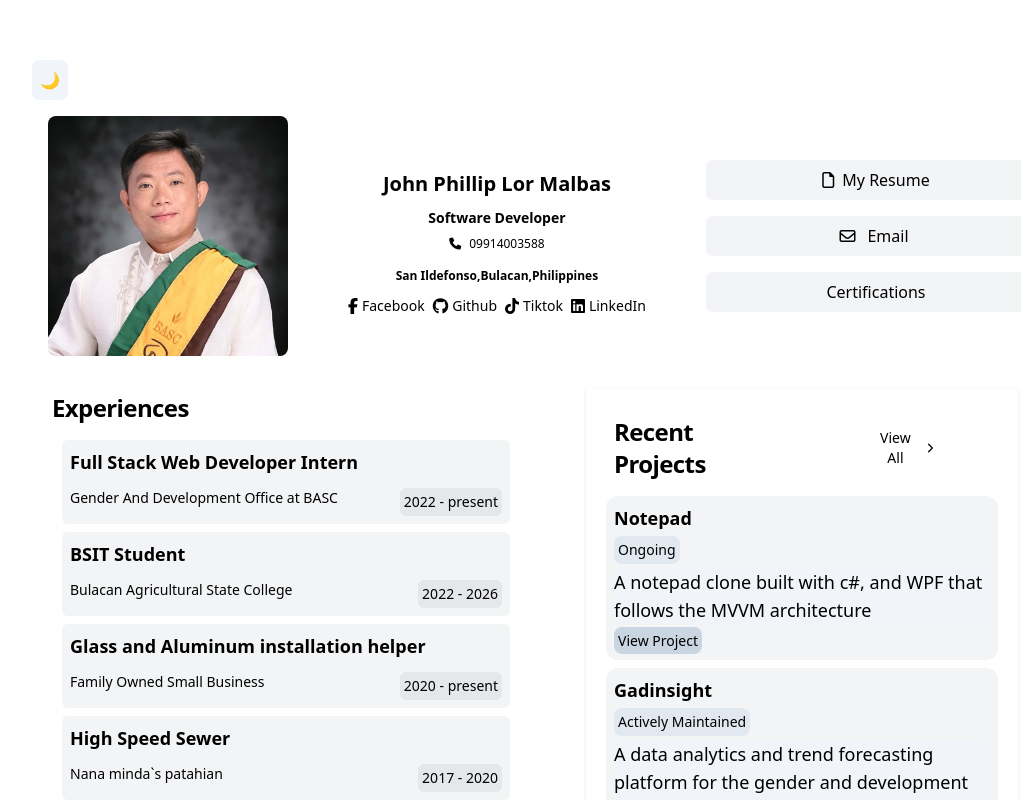
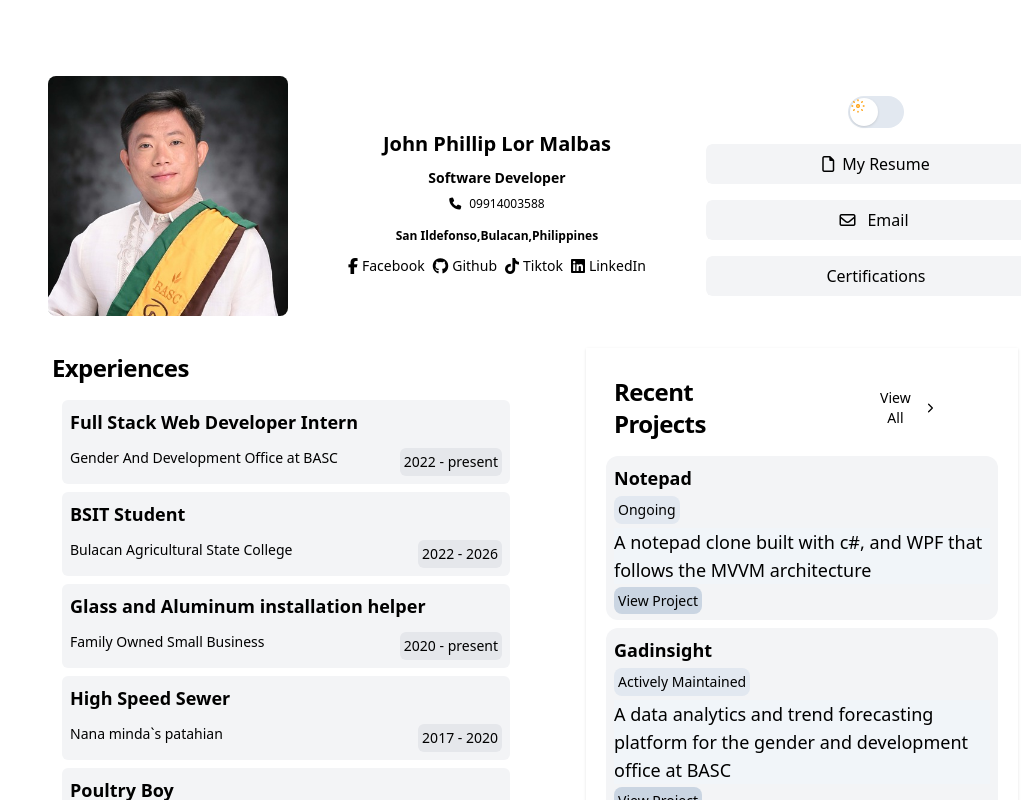
Before and after one commit to Zaido219/personal-portfolio, a React (Vite) app: page / in a window 1280 px wide. Shown: the top 800 px of the page, without its empty margins (96-1117 px from the left). Built offline with nearby package versions, Linux system fonts and the light colour scheme.

Commit message:
style:WIP dark mode implementation

```diff
--- a/src/App.css
+++ b/src/App.css
@@ -12,6 +12,14 @@
     to { transform: translateX(-100%); }
   }
 }
+
+/* global reset for the body when the root element has the .dark class */
+html.dark body{
+  background-color: black;
+  color:#f8fafc;
+}
+
+
 #root{
   overflow-y: hidden;
 }
--- a/src/components/ProfileHeader.jsx
+++ b/src/components/ProfileHeader.jsx
@@ -10,7 +10,6 @@ const ProfileHeader = () => {
 
   return (
     <>
-     <ThemeToggle/>
     <header className="flex flex-col md:flex-row md:gap-5 gap-4 p-1 md:p-2 items-center justify-center md:justify-between w-90 md:w-5xl overflow-hidden dark:bg-red-200">
       <div className="flex flex-col md:flex-row items-center p-2 md:gap-12">
         <section className="">
@@ -76,6 +75,7 @@ const ProfileHeader = () => {
         </section>
       </div>
       <section className="flex flex-col items-center w-86  gap-2 md:gap-4 p-1">
+        <ThemeToggle/>
         <ShineWrapperCard>
           <HoverCards>
             <div
--- a/src/components/ThemeToggle.jsx
+++ b/src/components/ThemeToggle.jsx
@@ -3,20 +3,63 @@ import React from 'react';
 import { useTheme } from '../hooks/useTheme';
 
 export const ThemeToggle = () => {
-  const { isDark, toggleTheme } = useTheme();
+  // Fix the destructuring footprint to map perfectly to your hook's return object
+  const { theme, toggleTheme } = useTheme();
+  const isDark = theme === 'dark';
 
   return (
     <button
       onClick={toggleTheme}
-      className="p-2 rounded-lg bg-slate-100 hover:bg-slate-200 dark:bg-slate-800 dark:hover:bg-slate-700 transition-colors duration-200"
-      aria-label="Toggle theme"
+      type="button"
+      role="switch"
+      aria-checked={isDark}
+      aria-label="Toggle dark mode"
+      className="relative items-center inline-flex h-8 w-14 flex-shrink-0 cursor-pointer rounded-full border-2 border-transparent bg-slate-200 transition-colors duration-200 ease-in-out focus:outline-none focus:ring-2 focus:ring-indigo-500 focus:ring-offset-2 dark:bg-slate-700"
     >
       {/*
-        Leverage Tailwind's variants to handle conditional rendering implicitly.
-        This prevents icon flickering or mismatch during the initial render hydration.
+        The Moving Thumb:
+        Shifts smoothly along the X-axis via Tailwind's transition utilities.
+        The layout uses arbitrary classes or native v4 transforms to shift 24px (translate-x-6) when dark.
       */}
-      <span className="dark:hidden text-slate-800">🌙</span>
-      <span className="hidden dark:inline text-amber-400">☀️</span>
+      <span
+        className={`pointer-events-none relative inline-block h-7 w-7 transform rounded-full bg-white shadow ring-0 transition duration-200 ease-in-out flex items-center justify-center
+          ${isDark ? 'translate-x-6' : 'translate-x-0'}
+        `}
+      >
+        {/* Light Mode Icon (Sun) - Centered inside the thumb when light */}
+        <svg
+          className={`h-4 w-4 text-amber-500 transition-opacity duration-100 absolute
+            ${isDark ? 'opacity-0 ease-out duration-100' : 'opacity-100 ease-in duration-200'}
+          `}
+          fill="none"
+          viewBox="0 0 24 24"
+          stroke="currentColor"
+          strokeWidth={2}
+        >
+          <path
+            strokeLinecap="round"
+            strokeLinejoin="round"
+            d="M12 3v1m0 16v1m9-9h-1M4 12H3m15.364-6.364l-.707.707M6.343 17.657l-.707.707m12.728 0l-.707-.707M6.343 6.343l-.707-.707M14 12a2 2 0 11-4 0 2 2 0 014 0z"
+          />
+        </svg>
+
+        {/* Dark Mode Icon (Moon) - Centered inside the thumb when dark */}
+        <svg
+          className={`h-4 w-4 text-slate-700 transition-opacity duration-100 absolute
+            ${isDark ? 'opacity-100 ease-in duration-200' : 'opacity-0 ease-out duration-100'}
+          `}
+          fill="none"
+          viewBox="0 0 24 24"
+          stroke="currentColor"
+          strokeWidth={2}
+        >
+          <path
+            strokeLinecap="round"
+            strokeLinejoin="round"
+            d="M20.354 15.354A9 9 0 018.646 3.646 9.003 9.003 0 0012 21a9.003 9.003 0 008.354-5.646z"
+          />
+        </svg>
+      </span>
     </button>
   );
 };
```
